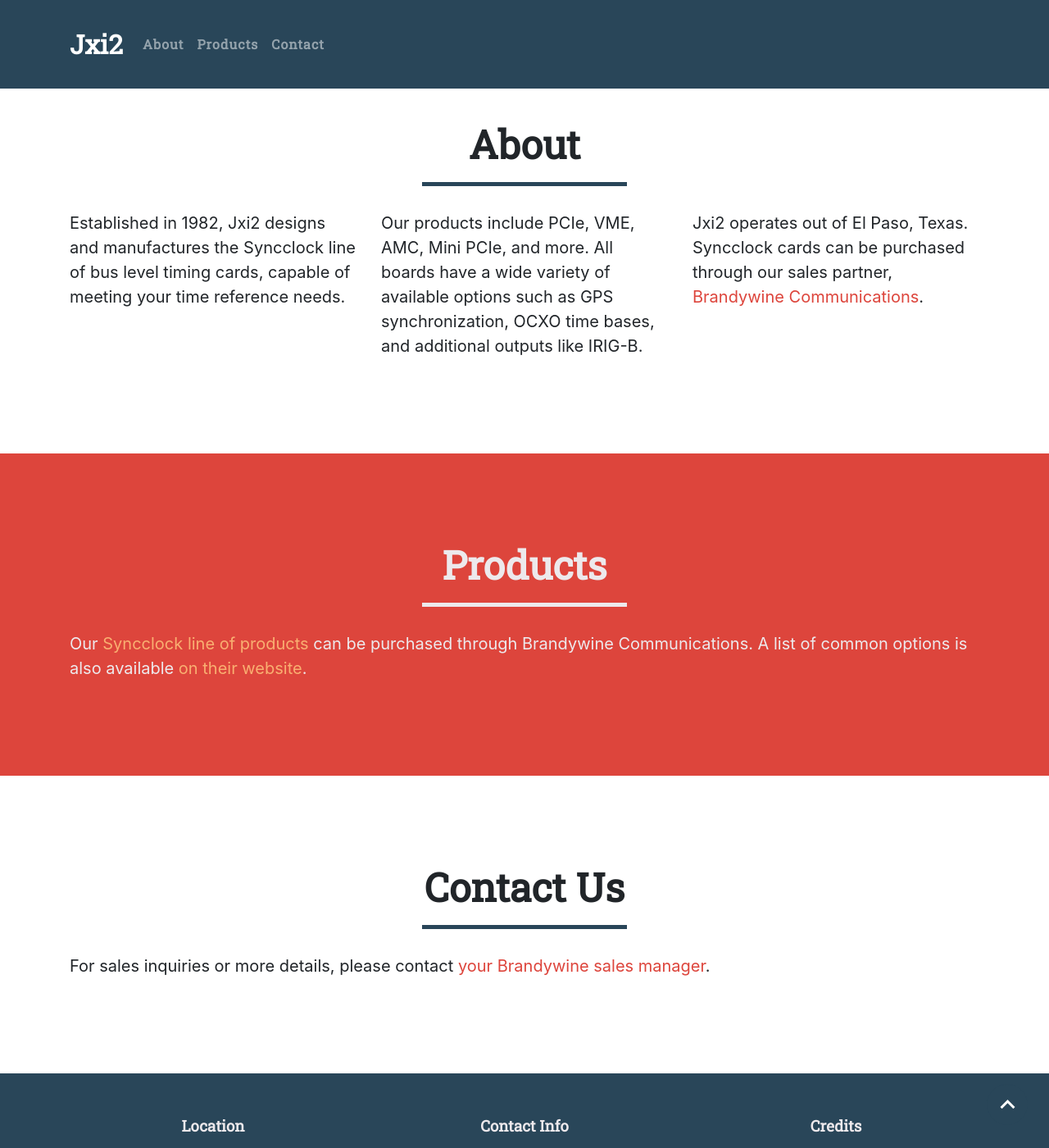
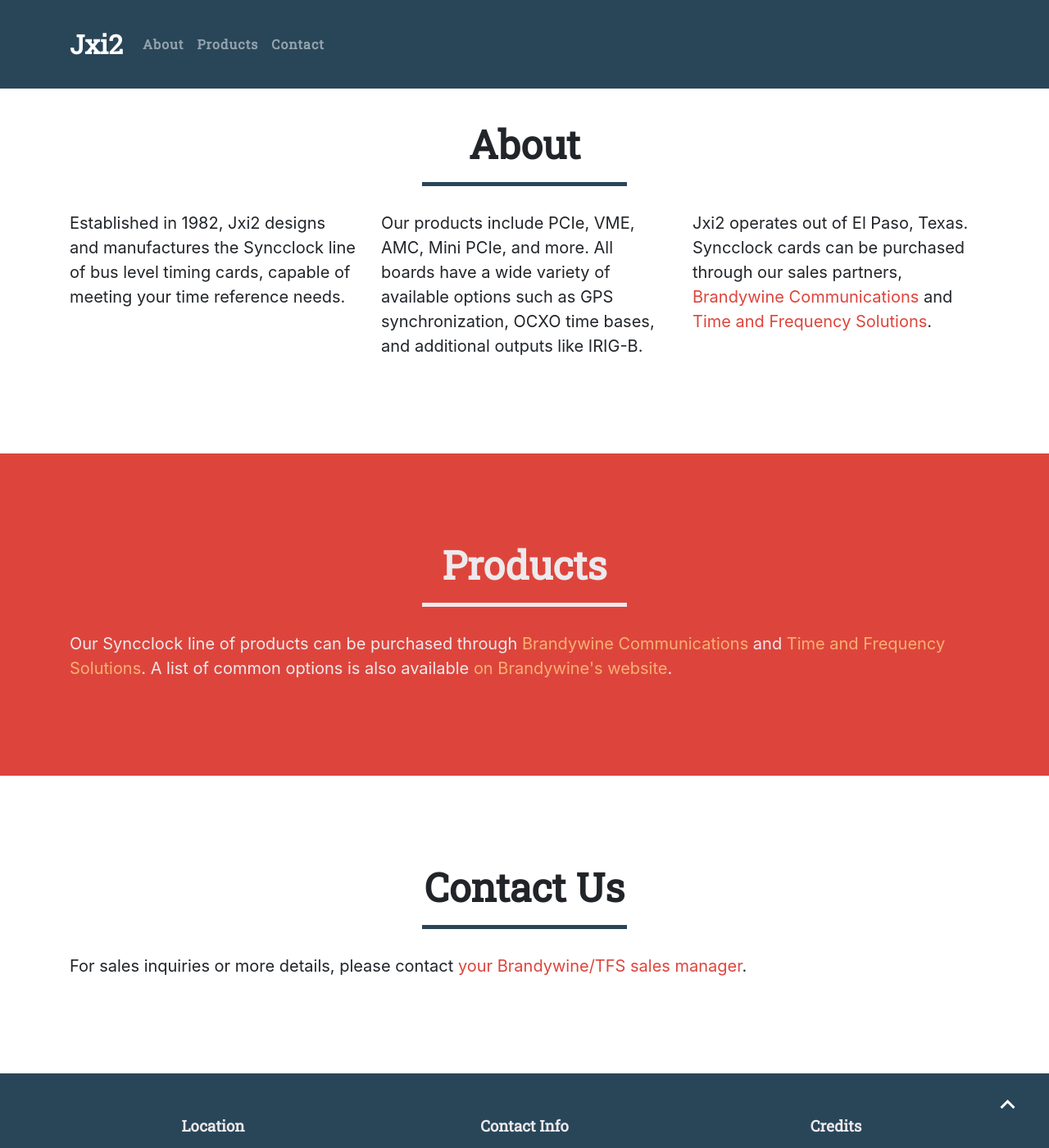
Before and after one commit to jxi2/jxi2, a Jekyll site: the page built from index.html, in a window 1280 px wide and 1400 px high, scrolled down 739 px. Shown: the whole window at 82% size. Built offline with Jekyll 4.4.1, drawn with Linux system fonts in a browser that asks for light colours; some of the changed text lies outside the part shown.

Commit message:
Changes include:  - Updated contact info.  - Added links to TFS.  - All links now open in a new window.

```diff
--- a/_config.yml
+++ b/_config.yml
@@ -1,6 +1,6 @@
 # Site settings
 title: Jxi2
-email: rmiller@jxi2.com
+email: jkates@elp.rr.com
 url: http://jxi2.com
 description: "Jxi2 Inc designs and manufacture the SYNCCLOCK line of boards."
 keywords: "syncclock"
@@ -30,7 +30,7 @@
   - line: El Paso, TX 79935
 contact:
   - line: "Phone: (915) 856-0241"
-  - line: "Email: rmiller@jxi2.com"
+  - line: "Email: jkates@elp.rr.com"
 credits: 'See our <a href="https://github.com/jxi2/jxi2" target="_blank">GitHub page</a> for this website.'
 markdown: kramdown
 permalink: pretty
--- a/_includes/about.html
+++ b/_includes/about.html
@@ -15,7 +15,7 @@
                     <p>Our products include PCIe, VME, AMC, Mini PCIe, and more. All boards have a wide variety of available options such as GPS synchronization, OCXO time bases, and additional outputs like IRIG-B.</p>
                 </div>
                 <div class="col-lg-4">
-                    <p>Jxi2 operates out of El Paso, Texas. Syncclock cards can be purchased through our sales partner, <a href="https://brandywinecomm.com">Brandywine Communications</a>.</p>
+                    <p>Jxi2 operates out of El Paso, Texas. Syncclock cards can be purchased through our sales partners, <a href="https://brandywinecomm.com" target="_blank">Brandywine Communications</a> and <a href="http://timefreq.com" target="_blank">Time and Frequency Solutions</a>.
                 </div>
             </div>
         </div>
--- a/_includes/contact.html
+++ b/_includes/contact.html
@@ -9,7 +9,7 @@
             </div>
             <div class="row">
                 <div class="col-lg-12">
-                    <p>For sales inquiries or more details, please contact <a href="https://www.brandywinecomm.com/contact-us/brandywine-global-map" target="_blank">your Brandywine sales manager</a>.</p>
+                    <p>For sales inquiries or more details, please contact <a href="https://www.brandywinecomm.com/contact-us/brandywine-global-map" target="_blank">your Brandywine/TFS sales manager</a>.</p>
                 </div>
             </div>
         </div>
--- a/_includes/products.html
+++ b/_includes/products.html
@@ -10,7 +10,7 @@
             </div>
             <div class="row">
                 <div class="col-lg-12">
-                   <p>Our <a href="https://www.brandywinecomm.com/products/bus-level-timing-cards" target="_blank">Syncclock line of products</a> can be purchased through Brandywine Communications.  A list of common options is also available <a href="https://www.brandywinecomm.com/component/content/article/3-newsflash/3-bus-level-timing-products" target="_blank">on their website</a>.</p>
+                   <p>Our Syncclock line of products can be purchased through <a href="https://www.brandywinecomm.com/products/bus-level-timing-cards" target="_blank">Brandywine Communications</a> and <a href="http://timefreq.com/bustiming.html" target="_blank">Time and Frequency Solutions</a>.  A list of common options is also available <a href="https://www.brandywinecomm.com/component/content/article/3-newsflash/3-bus-level-timing-products" target="_blank">on Brandywine's website</a>.</p>
                 </div>
             </div>
         </div>
```
